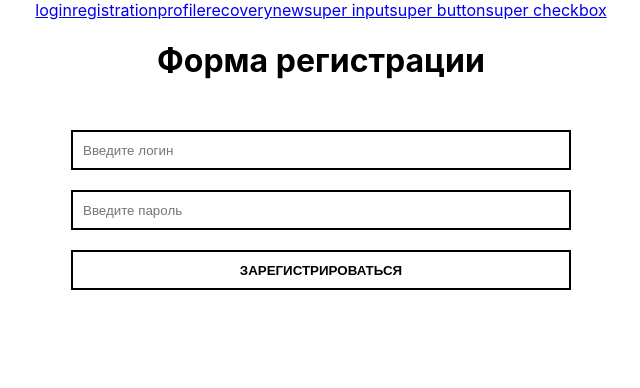
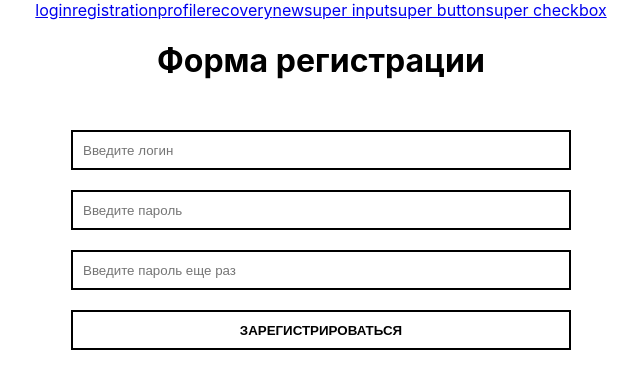
Before and after one commit to FeraVerto/cards, a React (Create React App) app: page /#/registration in a window 1280 px wide. Shown: the top 388 px of the page, without its empty margins (319-959 px from the left). Built offline with nearby package versions, Linux system fonts and the light colour scheme.

Commit message:
added-validation-of-the-password-confirmation-form

```diff
--- a/src/n1-main/m1-ui/registration/Registration.module.css
+++ b/src/n1-main/m1-ui/registration/Registration.module.css
@@ -1,3 +1,6 @@
+.registration{
+}
+
 .form {
     margin: 0 auto;
     margin-top: 50px;
--- a/src/n1-main/m1-ui/registration/Registration.tsx
+++ b/src/n1-main/m1-ui/registration/Registration.tsx
@@ -21,7 +21,8 @@ export const Registration = () => {
     const formik = useFormik({
         initialValues: {
             email: '',
-            password: ''
+            password: '',
+            confirmPassword: ''
         },
 
         onSubmit: values => {
@@ -39,8 +40,12 @@ export const Registration = () => {
 
             if (!values.password) {
                 errors.password = 'Required';
-            } else if (values.password.length < 5) {
-                errors.password = 'Password should be more 5 symbols';
+            } else if (values.password.length <= 7) {
+                errors.password = 'Password should be more 7 symbols';
+            }
+
+            if(values.password !== values.confirmPassword && values.confirmPassword !== "") {
+                errors.password = 'Passwords do not match'
             }
 
             return errors;
@@ -53,7 +58,7 @@ export const Registration = () => {
 
     return (
         <div className={s.registration}>
-            <h1>Форма регистрации</h1>
+            <h1 className={s.h1}>Форма регистрации</h1>
             <form className={s.form} onSubmit={formik.handleSubmit}>
 
                 <div className={s.form_item}>
@@ -61,7 +66,8 @@ export const Registration = () => {
                            placeholder="Введите логин"
                            {...formik.getFieldProps('email')}
                     />
-                    {formik.touched.email && formik.errors.email ? <div className={s.error}>{formik.errors.email}</div> : null}
+                    {formik.touched.email && formik.errors.email ?
+                        <div className={s.error}>{formik.errors.email}</div> : null}
                 </div>
 
                 <div className={s.form_item}>
@@ -70,14 +76,25 @@ export const Registration = () => {
                            {...formik.getFieldProps('password')}
                     />
 
-                    {formik.touched.password && formik.errors.password ? <div className={s.error}>{formik.errors.password}</div> : null}
+                    {formik.touched.password && formik.errors.password ?
+                        <div className={s.error}>{formik.errors.password}</div> : null}
+                </div>
+
+                <div className={s.form_item}>
+                    <input type="password"
+                           placeholder="Введите пароль еще раз"
+                           {...formik.getFieldProps('confirmPassword')}
+                    />
+
+                    {formik.touched.confirmPassword && formik.errors.confirmPassword ?
+                        <div className={s.error}>{formik.errors.confirmPassword}</div> : null}
                 </div>
 
                 <button className={s.button} type='submit' disabled={isLoading}>Зарегистрироваться</button>
 
             </form>
 
-            {error && <div className={s.error}>{error}</div>}
+            {error && !isLoading && <div className={s.error}>{error}</div>}
             {isLoading && <div className={s.loading}>LOADING...</div>}
         </div>
 
--- a/src/n1-main/m2-bll/registration-reducer.ts
+++ b/src/n1-main/m2-bll/registration-reducer.ts
@@ -67,6 +67,7 @@ export let registration = (email: string, password: string): ThunkType => async
         dispatch(redirectAC(false))
         dispatch(errorAC(null))
     } catch (e) {
+        console.log(e)
         const err = e.response
         dispatch(errorAC(err.data.error))
         dispatch(loadingAC(false))
```
